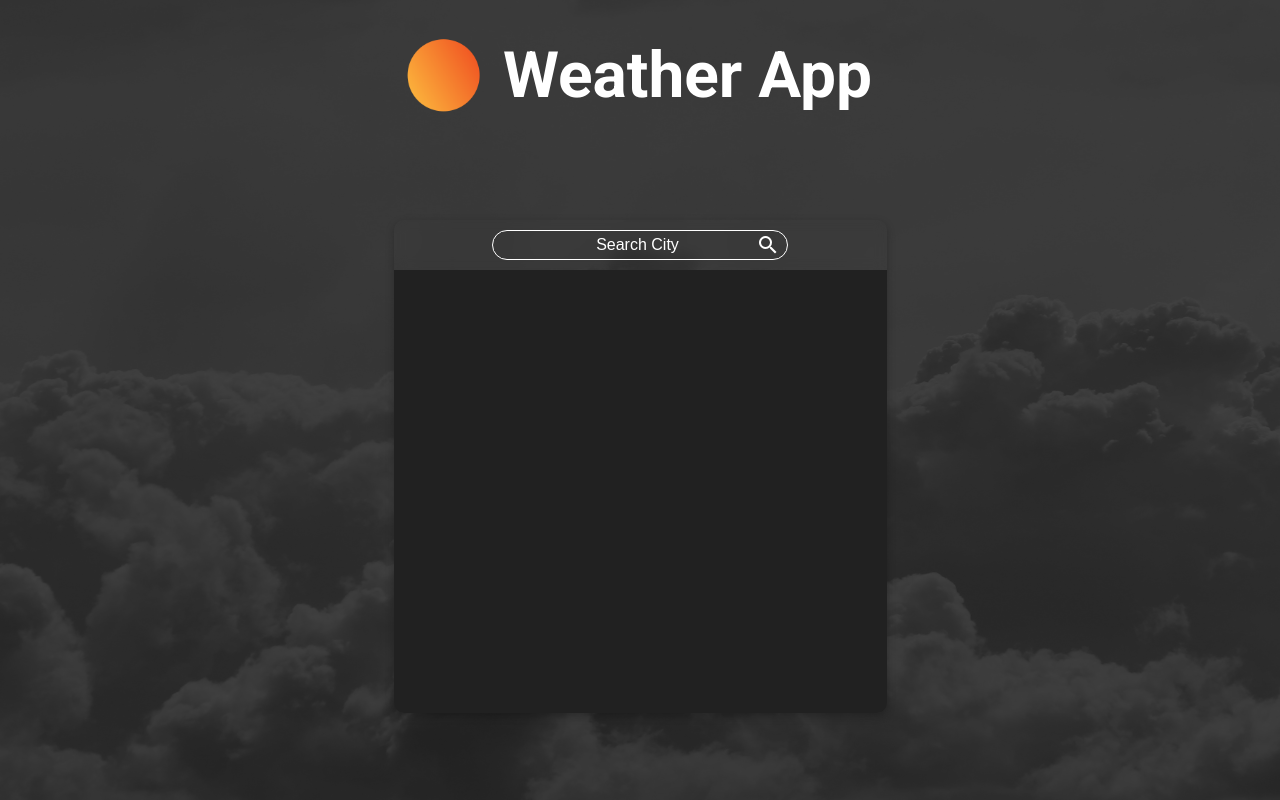
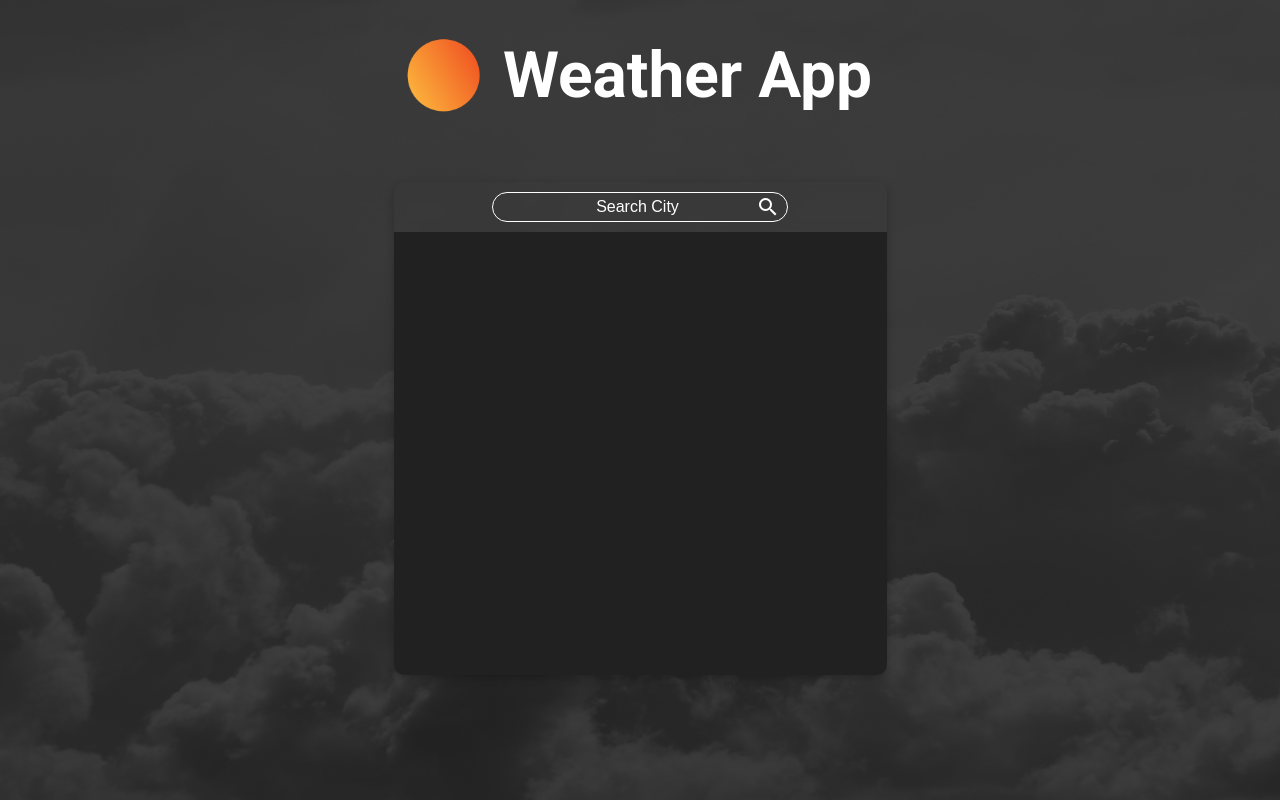
Before and after one commit to chrleal/weather-app, a plain HTML site: page index.html in a window 1280 px wide. Drawn offline with Linux system fonts and the light colour scheme; no server answers.

Commit message:
Update UI

```diff
--- a/index.html
+++ b/index.html
@@ -30,5 +30,6 @@
         </div>
       </div>
     </div>
+    <div class="footer"></div>
 </body>
 </html>
--- a/style.css
+++ b/style.css
@@ -31,6 +31,7 @@ body{
   justify-content: flex-start;
   align-items: center;
   height: 100vh;
+  position: relative;
 }
 
 .overlay{
@@ -45,12 +46,14 @@ body{
 }
 
 .header-logo{
-  padding: 30px 10px 100px 0;
+  /* flex: 0.2; */
+  padding: 30px 10px 10px 0px;
   display: flex;
   justify-content: center;
   align-items: center;
   gap: 15px;
   z-index: 2;
+  margin-bottom: auto;
 }
 
 .sun{
@@ -71,9 +74,15 @@ body{
   width: 493px;
   height: 493px;
   border-radius: 10px;
-  overflow: hidden;
+  overflow: auto;
+  overflow-x:hidden;
   box-shadow: rgba(0, 0, 0, 0.24) 0px 3px 8px;
   z-index: 2;
+  margin-bottom: 20px;
+}
+
+.footer{
+margin: auto;
 }
 
 .header{
@@ -82,18 +91,7 @@ body{
   display: flex;
   justify-content: center;
   align-items: center;
-  /* background-color:rgba(33, 33, 33, 1); */
   backdrop-filter: blur(6px);
-}
-
-.heading-container{
-  position: relative;
-  display: flex;
-  flex-direction: column;
-  justify-content: center;
-  align-content: center;
-  text-align: center;
-  text-transform: uppercase;
 }
 
 form{
@@ -161,6 +159,16 @@ h3{
   letter-spacing: 3px;
 }
 
+.heading-container{
+  position: relative;
+  display: flex;
+  flex-direction: column;
+  justify-content: center;
+  align-content: center;
+  text-align: center;
+  text-transform: uppercase;
+}
+
 .temp-container{
   display: flex;
   align-items: center;
@@ -176,6 +184,7 @@ h3{
 }
 
 .temp-content{
+  flex: 1;
   margin: 10px;
   display: flex;
   justify-content: center;
@@ -192,3 +201,21 @@ h3{
   font-size: 30px;
   font-weight: bold;
 }
+
+::-webkit-scrollbar {
+  width: 5px;
+}
+
+::-webkit-scrollbar-track {
+  background: rgba(241, 241, 241, 0.8);
+  border-radius: 5px;
+}
+
+::-webkit-scrollbar-thumb {
+  background: #888;
+  border-radius: 10px;
+}
+
+::-webkit-scrollbar-thumb:hover {
+  background: #555;
+}
```
Lines whose indentation alone changed are shown as unchanged.
